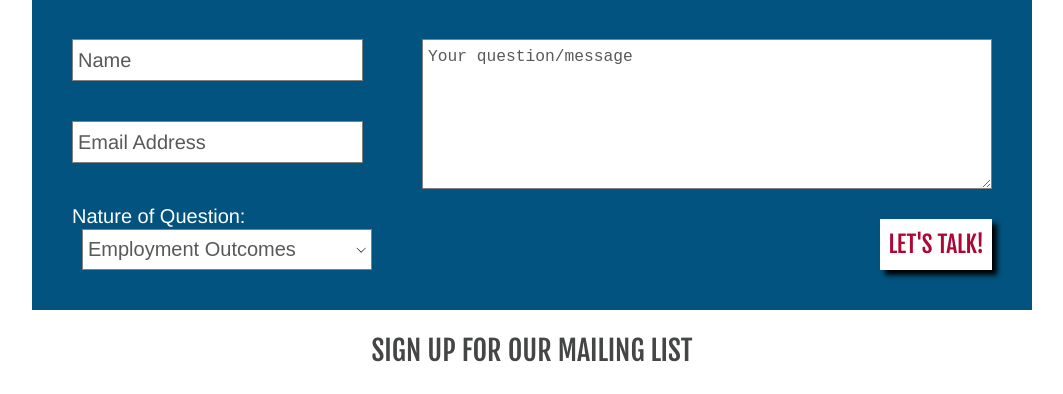
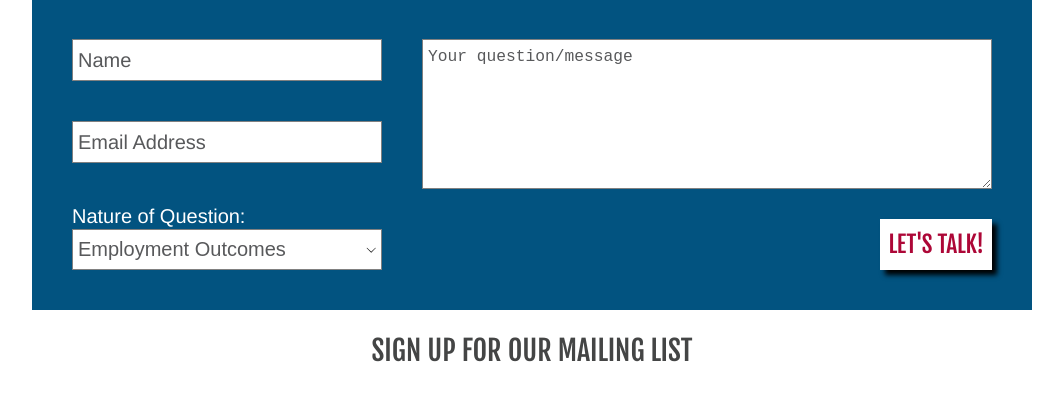
Before and after one commit to hmasiello/RRTC_TEST, a plain HTML site: page index.html in a window 1280 px wide. Shown: the part 1570-1964 px from the top of the page, without its empty margins (108-1171 px from the left). Drawn offline with nearby package versions, Linux system fonts and the light colour scheme.

Commit message:
Fix width of form elements and select to be consistent. Add label for A11y

```diff
--- a/css/style.css
+++ b/css/style.css
@@ -284,6 +284,7 @@ ul li {
 		line-height: 1.5;
 		display: block;
 		margin-bottom: 40px;
+		width: 100%;
 	}
 
 	.contactnature {
@@ -299,7 +300,8 @@ ul li {
 		border-radius: 0px;
 		margin-bottom: 40px;
 		background-color: white;
-		display: inline-block;
+		display: block;
+		width: 100%;
 		position: relative;
 	}
 
@@ -324,7 +326,7 @@ ul li {
 		z-index: 2;
 		font-size: 1.25em;
 		line-height: 1.15;
-		width: 278px;
+		width: 100%;
 		color: #58595B;
 	}
 
--- a/index.html
+++ b/index.html
@@ -132,9 +132,9 @@
 					<div class="contactleft">
 						<input type="text" name="text" size="25" value="Name" class="contactform">
 						<input type="text" name="email" size="25" value="Email Address" class="contactform">
-						<h3 class="contactnature">Nature of Question:</h3>
+						<h3 class="contactnature"><label for="contactnature">Nature of Question:</label></h3>
 						<span class="select">
-							<select>
+							<select id="contactnature">
 								<option value="Employment Outcomes">Employment Outcomes</option>
 								<option value="VR Practices">VR Practices</option>
 								<option value="Post-Secondary">Post-Secondary</option>
```
